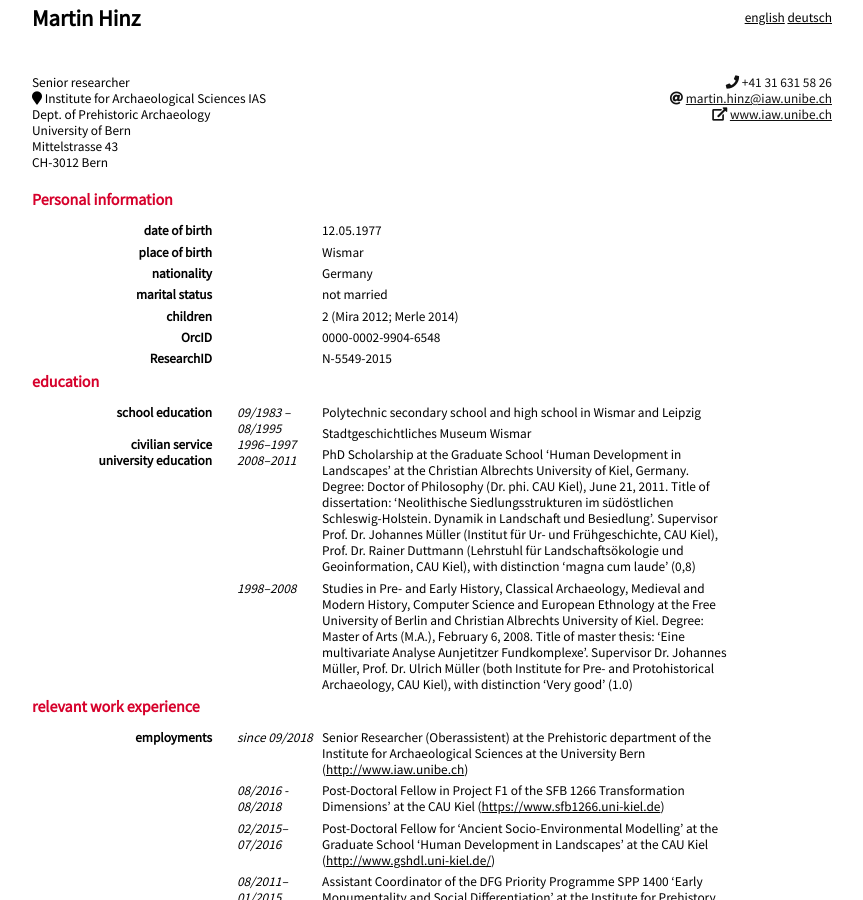
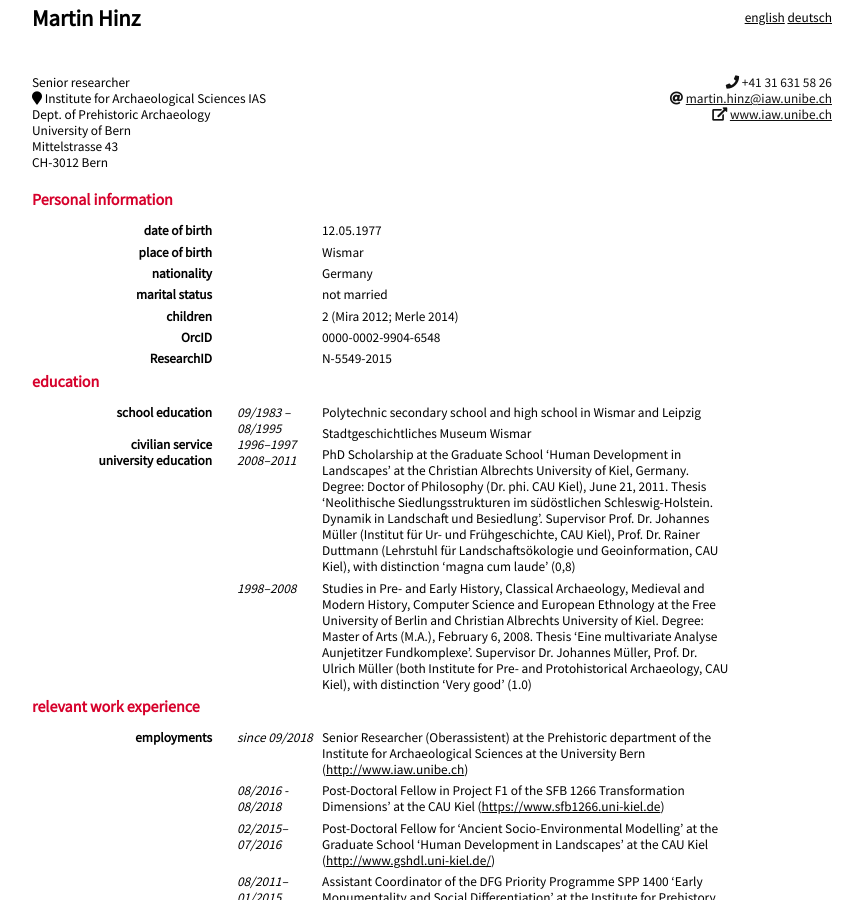
Before and after one commit to MartinHinz/cv, a Jekyll site: the page built from cv_english.md, in a window 1280 px wide and 900 px high. Shown: the whole window, without its empty margins (208-1071 px from the left). Built offline with Jekyll 4.4.1, drawn with Linux system fonts in a browser that asks for light colours; nearby versions of some CDN libraries; our own code applies the rules of GitHub Pages for plain Markdown files.

Commit message:
updated cv

```diff
--- a/cv_english.md
+++ b/cv_english.md
@@ -71,10 +71,10 @@ CH-3012 Bern
 ### university education
 
 2008–2011
-: - PhD Scholarship at the Graduate School 'Human Development in Landscapes' at the Christian Albrechts University of Kiel, Germany. Degree: Doctor of Philosophy (Dr. phi. CAU Kiel), June 21, 2011. Title of dissertation: 'Neolithische Siedlungsstrukturen im südöstlichen Schleswig-Holstein. Dynamik in Landschaft und Besiedlung'. Supervisor Prof. Dr. Johannes Müller (Institut für Ur- und Frühgeschichte, CAU Kiel), Prof. Dr. Rainer Duttmann (Lehrstuhl für Landschaftsökologie und Geoinformation, CAU Kiel), with distinction 'magna cum laude' (0,8)
+: - PhD Scholarship at the Graduate School 'Human Development in Landscapes' at the Christian Albrechts University of Kiel, Germany. Degree: Doctor of Philosophy (Dr. phi. CAU Kiel), June 21, 2011. Thesis 'Neolithische Siedlungsstrukturen im südöstlichen Schleswig-Holstein. Dynamik in Landschaft und Besiedlung'. Supervisor Prof. Dr. Johannes Müller (Institut für Ur- und Frühgeschichte, CAU Kiel), Prof. Dr. Rainer Duttmann (Lehrstuhl für Landschaftsökologie und Geoinformation, CAU Kiel), with distinction 'magna cum laude' (0,8)
 
 1998–2008
-: - Studies in Pre- and Early History, Classical Archaeology, Medieval and Modern History, Computer Science and European Ethnology at the Free University of Berlin and Christian Albrechts University of Kiel. Degree: Master of Arts (M.A.), February 6, 2008.  Title of master thesis: 'Eine multivariate Analyse Aunjetitzer Fundkomplexe'. Supervisor Dr. Johannes Müller, Prof. Dr. Ulrich Müller (both Institute for Pre- and Protohistorical Archaeology, CAU Kiel), with distinction 'Very good' (1.0)
+: - Studies in Pre- and Early History, Classical Archaeology, Medieval and Modern History, Computer Science and European Ethnology at the Free University of Berlin and Christian Albrechts University of Kiel. Degree: Master of Arts (M.A.), February 6, 2008. Thesis 'Eine multivariate Analyse Aunjetitzer Fundkomplexe'. Supervisor Dr. Johannes Müller, Prof. Dr. Ulrich Müller (both Institute for Pre- and Protohistorical Archaeology, CAU Kiel), with distinction 'Very good' (1.0)
 
 ## relevant work experience
 ### employments
```
